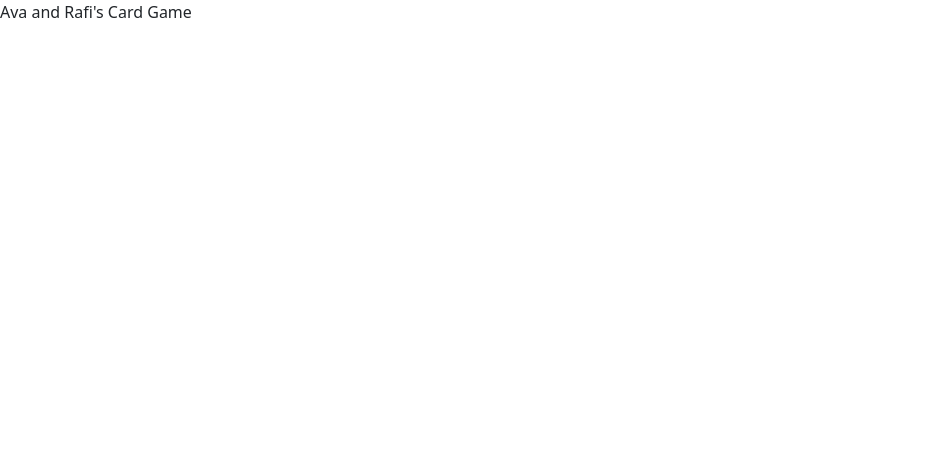
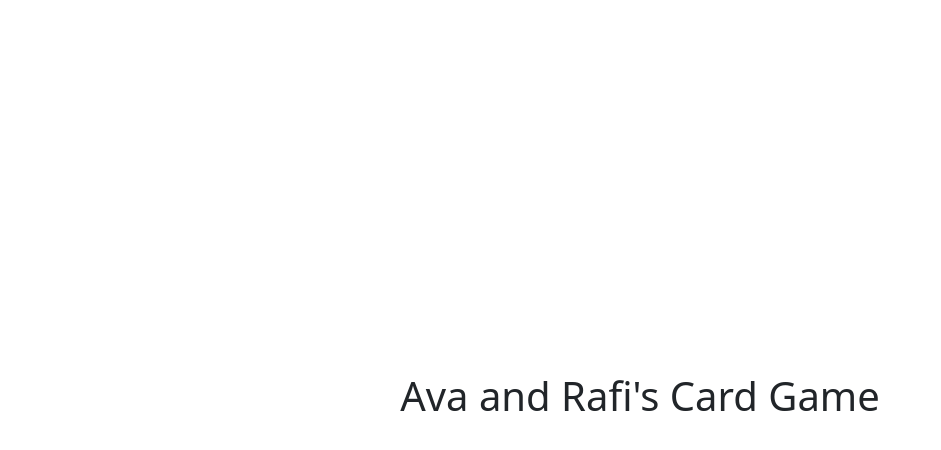
Before and after one commit to deepfriedslipper/presentation, a plain HTML site: page index.html in a window 1280 px wide. Shown: the whole page, without its empty margins (0-941 px from the left). Drawn offline with nearby package versions, Linux system fonts and the light colour scheme.

Commit message:
Update index.html

```diff
--- a/index.html
+++ b/index.html
@@ -6,8 +6,8 @@
     <link href="https://cdn.jsdelivr.net/npm/bootstrap@5.3.3/dist/css/bootstrap.min.css" rel="stylesheet" integrity="sha384-QWTKZyjpPEjISv5WaRU9OFeRpok6YctnYmDr5pNlyT2bRjXh0JMhjY6hW+ALEwIH" crossorigin="anonymous">
   </head>
   <body>
-    <section class='slide' id='slide-1'>
-      Ava and Rafi's Card Game
+    <section class='slide d-flex justify-content-center align-items-center' id='slide-1'>
+      <h1>Ava and Rafi's Card Game</h1>
     </section>
     <section class='slide d-none' id='slide-2'>
       Slide 2
```
